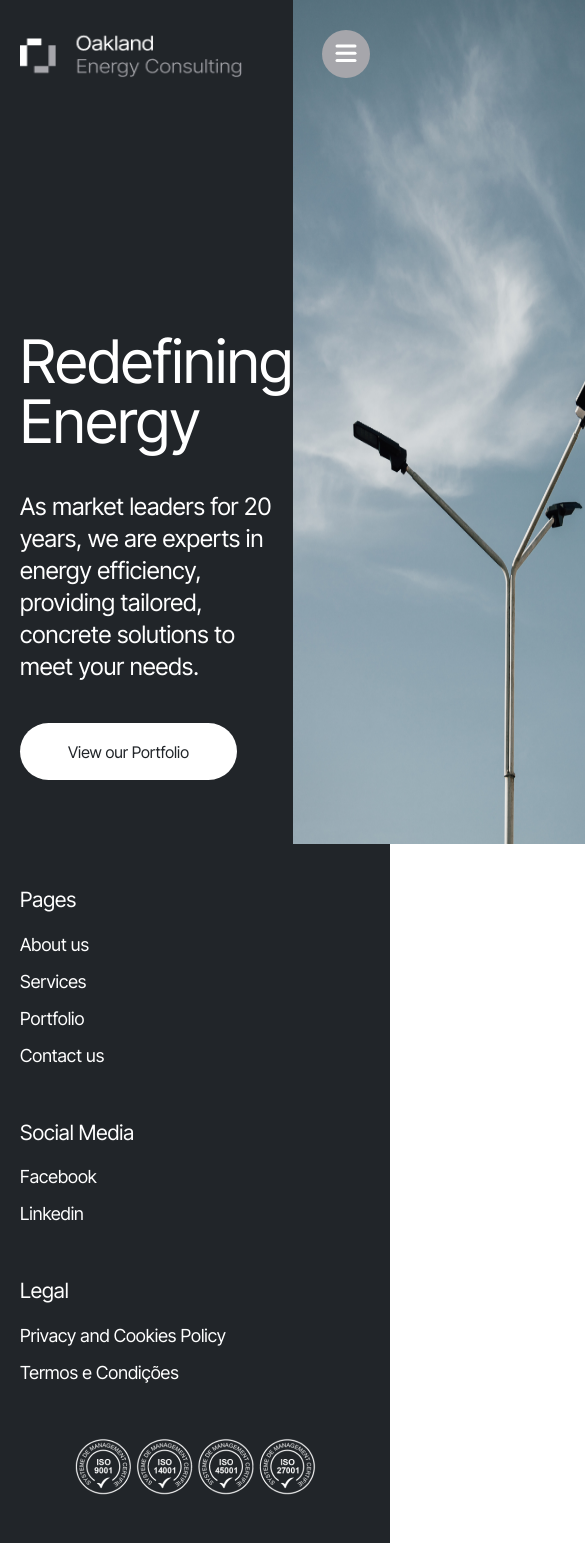
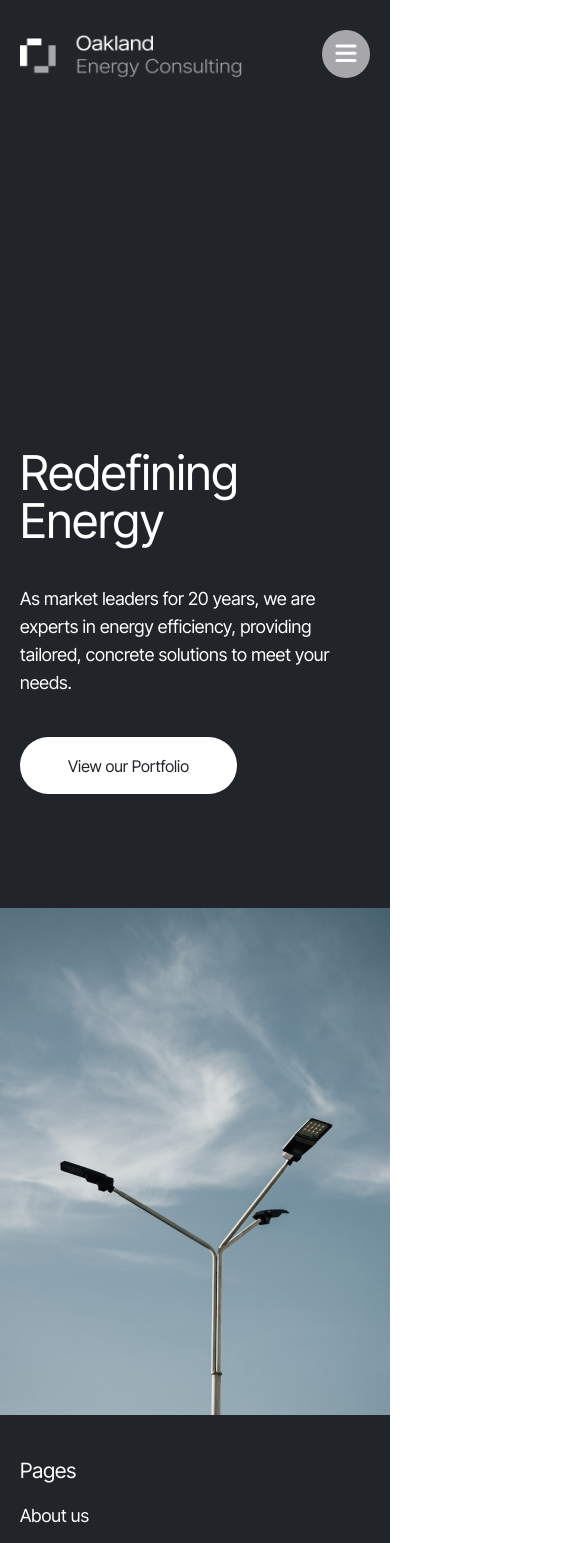
Before and after one commit to Dzmi3y/EnergyConsulting, a Next.js app: page / in a window 390 px wide. Shown: the top 1543 px of the page, 585 px wide, since content can reach past the window. Built offline with nearby package versions, Linux system fonts and the light colour scheme.

Commit message:
responsive design added to home page MainInfo block

```diff
--- a/src/app/home/MainInfo/MainInfo.module.css
+++ b/src/app/home/MainInfo/MainInfo.module.css
@@ -1,4 +1,24 @@
 .container {
   color: var(--white);
   background-color: var(--accent100);
+  @apply flex flex-col;
+  @apply flex lg:justify-between lg:flex-row;
 }
+
+.title {
+  @apply text-5xl 2xl:text-6xl;
+}
+
+.description {
+  @apply text-lg max-w-xs mr-0;
+  @apply sm:text-xl sm:max-w-screen-sm sm:mr-3;
+  @apply md:text-2xl md:max-w-screen-md;
+  @apply lg:text-2xl lg:max-w-xs;
+  @apply xl:text-sm xl:max-w-md;
+  @apply 2xl:text-2xl 2xl:max-w-screen-md;
+}
+
+.info-container {
+  @apply flex flex-col gap-10 mb-16 justify-end min-h-[500px];
+  @apply h-screen pb-[50px] lg:h-auto lg:pb-0;
+}
--- a/src/app/home/MainInfo/index.tsx
+++ b/src/app/home/MainInfo/index.tsx
@@ -5,25 +5,35 @@ import ViewPortfolioButton from "@/components/Buttons/ViewPortfolioButton";
 
 const MainInfo = () => {
   return (
-    <div className={`flex justify-between ${styles.container}`}>
-      <div className="flex flex-col gap-10 mb-16 justify-end global-left-margins">
-        <h1 className="text-6xl">
+    <div className={styles.container}>
+      <div className={`${styles["info-container"]} global-left-margins`}>
+        <h1 className={styles.title}>
           Redefining <br /> Energy
         </h1>
-        <div className="text-2xl max-w-screen-md">
+        <div className={styles.description}>
           As market leaders for 20 years, we are experts in energy efficiency,
           providing tailored, concrete solutions to meet your needs.
         </div>
         <ViewPortfolioButton text="View our Portfolio" />
       </div>
+      <div className="max-h-[507px] overflow-hidden lg:max-h-none">
         <Image
           aria-hidden
-        className="h-screen"
+          className="w-screen  object-cover h-[507px] lg:h-auto lg:max-w-xl xl:max-w-xl 2xl:max-w-2xl hidden md:block"
           src="/images/home/flashlight.png"
           alt="Flashlight image"
           width="756"
           height="982"
         />
+        <Image
+          aria-hidden
+          className="w-screen object-cover h-[507px] display md:hidden"
+          src="/images/home/flashlight_mobile.png"
+          alt="Flashlight image"
+          width="390"
+          height="507"
+        />
+      </div>
     </div>
   );
 };
```
Also changed, not shown: public/images/home/flashlight_mobile.png (added). Lines whose indentation alone changed are shown as unchanged.
